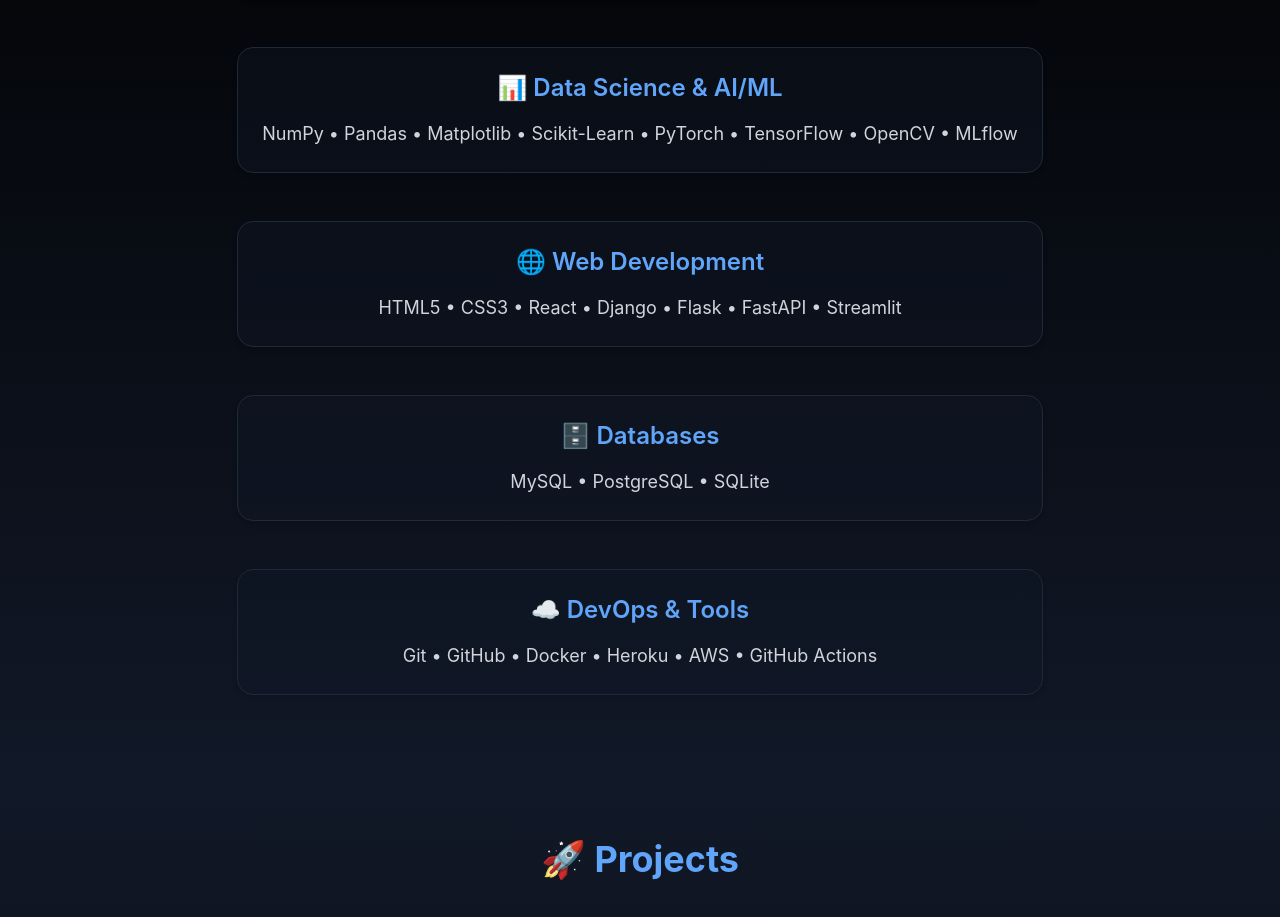
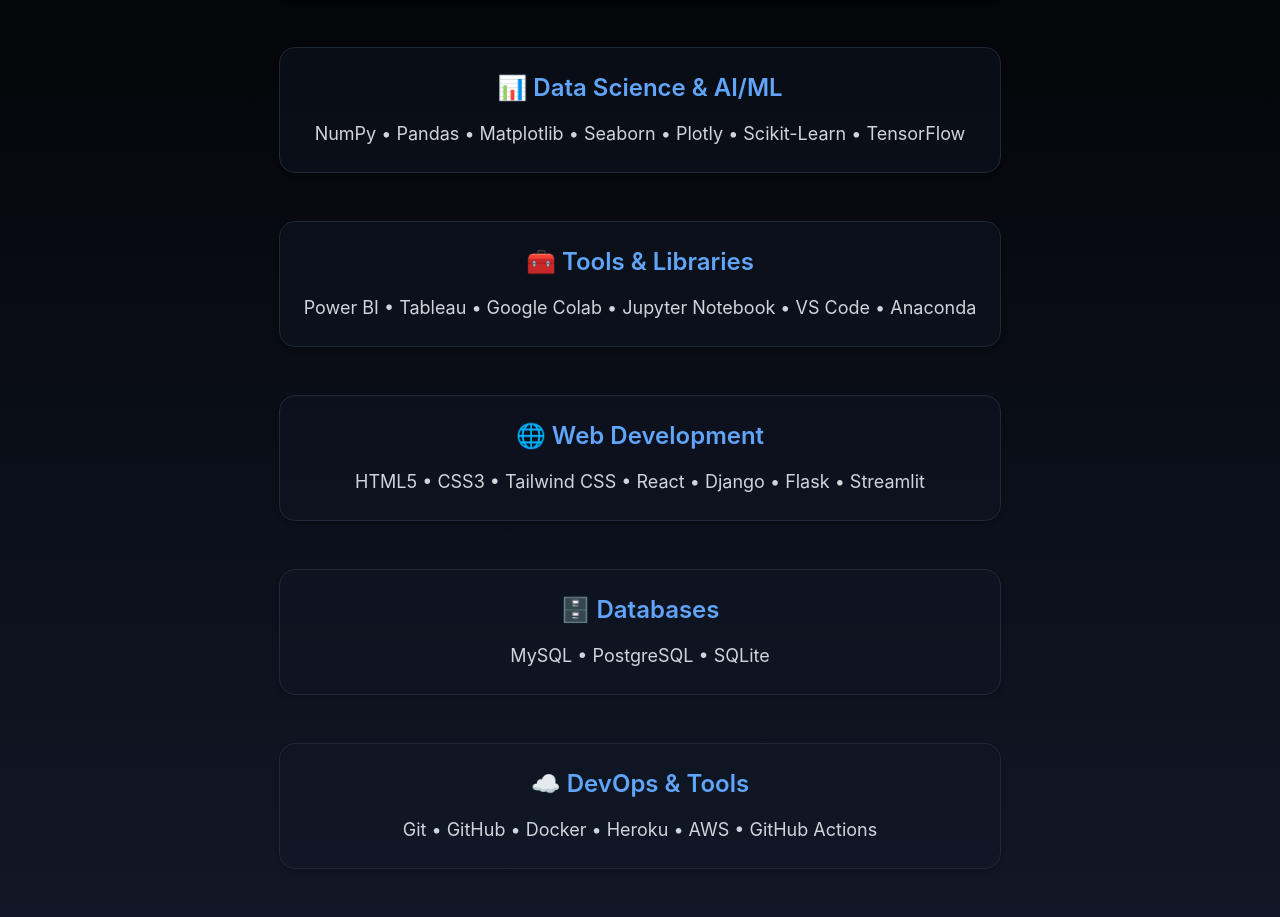
Before and after one commit to Sainathrahul22/portfolio, a Next.js app: page / in a window 1280 px wide. Shown: the part 1983-2900 px from the top of the page. Built offline with nearby package versions, Linux system fonts and the light colour scheme.

Commit message:
Updated TechStack.jsx

```diff
--- a/src/components/TechStack.jsx
+++ b/src/components/TechStack.jsx
@@ -9,15 +9,26 @@
     },
     {
       title: "📊 Data Science & AI/ML",
+    items: [
+      "NumPy",
+      "Pandas",
+      "Matplotlib",
+      "Seaborn",
+      "Plotly",
+      "Scikit-Learn",
+      "TensorFlow",
+      ],
+    },
+
+    {
+      title: "🧰 Tools & Libraries",
       items: [
-        "NumPy",
-        "Pandas",
-        "Matplotlib",
-        "Scikit-Learn",
-        "PyTorch",
-        "TensorFlow",
-        "OpenCV",
-        "MLflow",
+        "Power BI",
+        "Tableau",
+        "Google Colab",
+        "Jupyter Notebook",
+        "VS Code",
+        "Anaconda",
       ],
     },
     {
@@ -25,10 +36,10 @@
       items: [
         "HTML5",
         "CSS3",
+        "Tailwind CSS",
         "React",
         "Django",
         "Flask",
-        "FastAPI",
         "Streamlit",
       ],
     },
```
